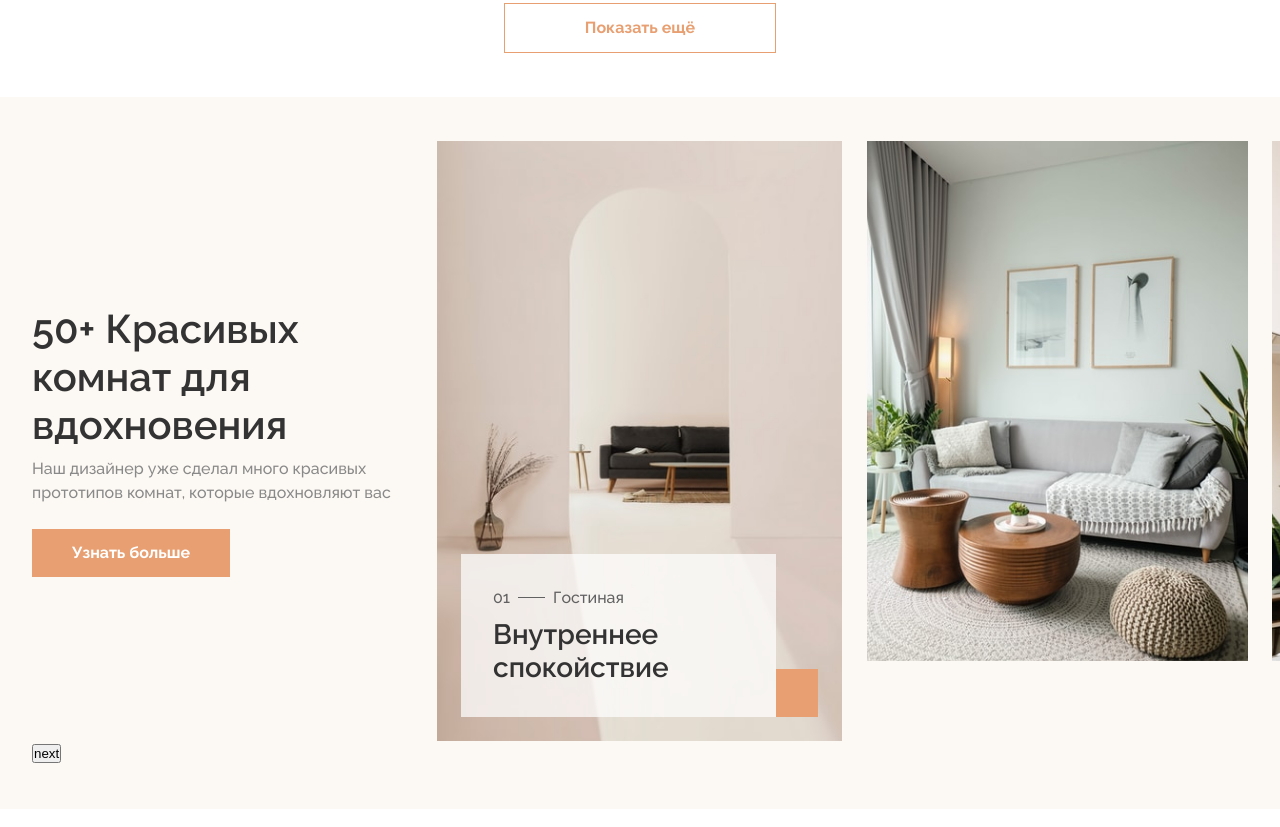
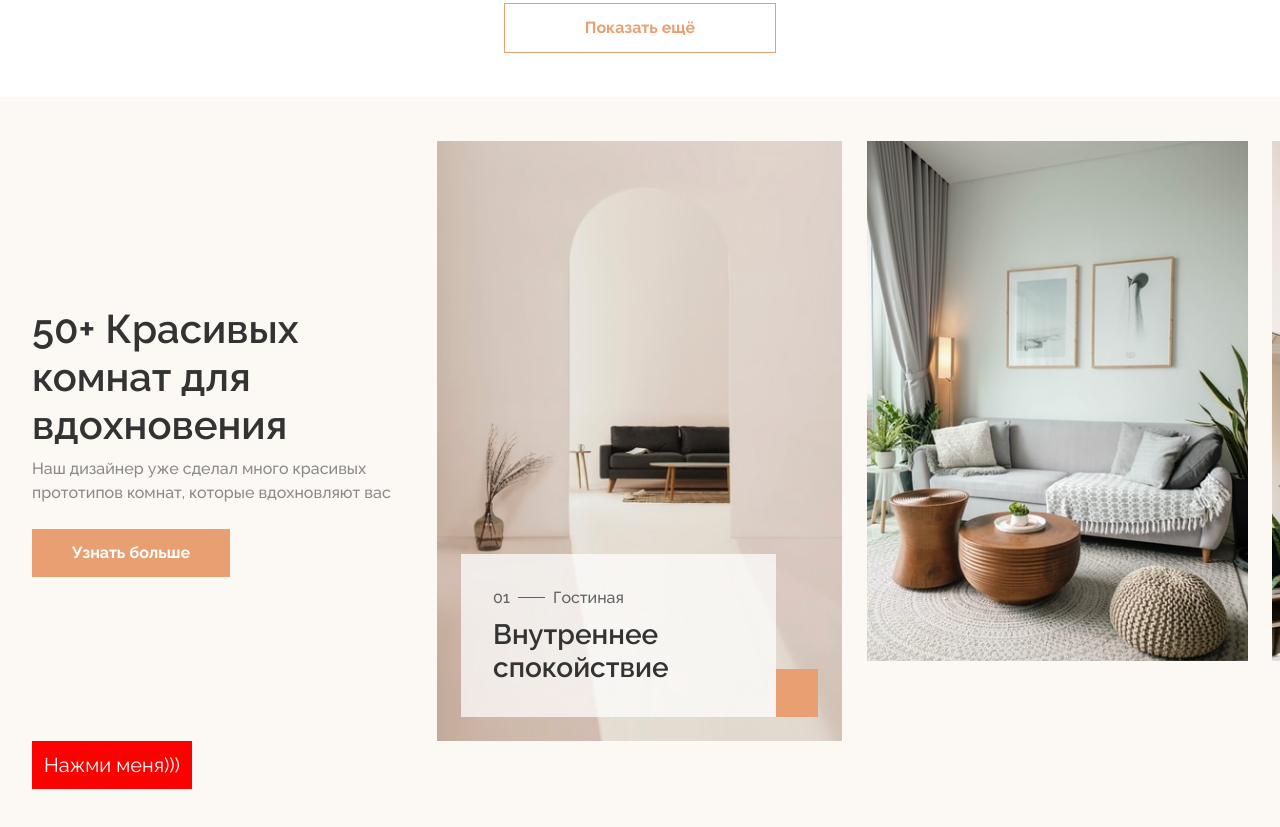
Before and after one commit to yashfun/funiro, a plain HTML site: page index.html in a window 1280 px wide. Shown: the part 1992-2819 px from the top of the page. Drawn offline with nearby package versions, Linux system fonts and the light colour scheme.

Commit message:
btnAdded

```diff
--- a/css/main.css
+++ b/css/main.css
@@ -763,12 +763,12 @@ h6{
 	margin-right: 24px;
 }
 
-/* .inspiration-slider-image{
-
-} */
-
-.next{
+.next-btn{
+	font-family: inherit;
+	font-size: 20px;
 	padding: 12px;
 	background-color: red;
 	color: white;
+	border: none;
+	cursor: pointer;
 }
--- a/index.html
+++ b/index.html
@@ -353,7 +353,7 @@
 					<a id="next-slider" href="#" uk-slider-item="next"></a>
 				</div>
 			</div>
-			<button type="button" onclick="nextClick()">next</button>
+			<button class="next-btn" type="button" onclick="nextClick()">Нажми меня)))</button>
 		</div>
 	</section>
 	<script src="js/splide.min.js"></script>
```
